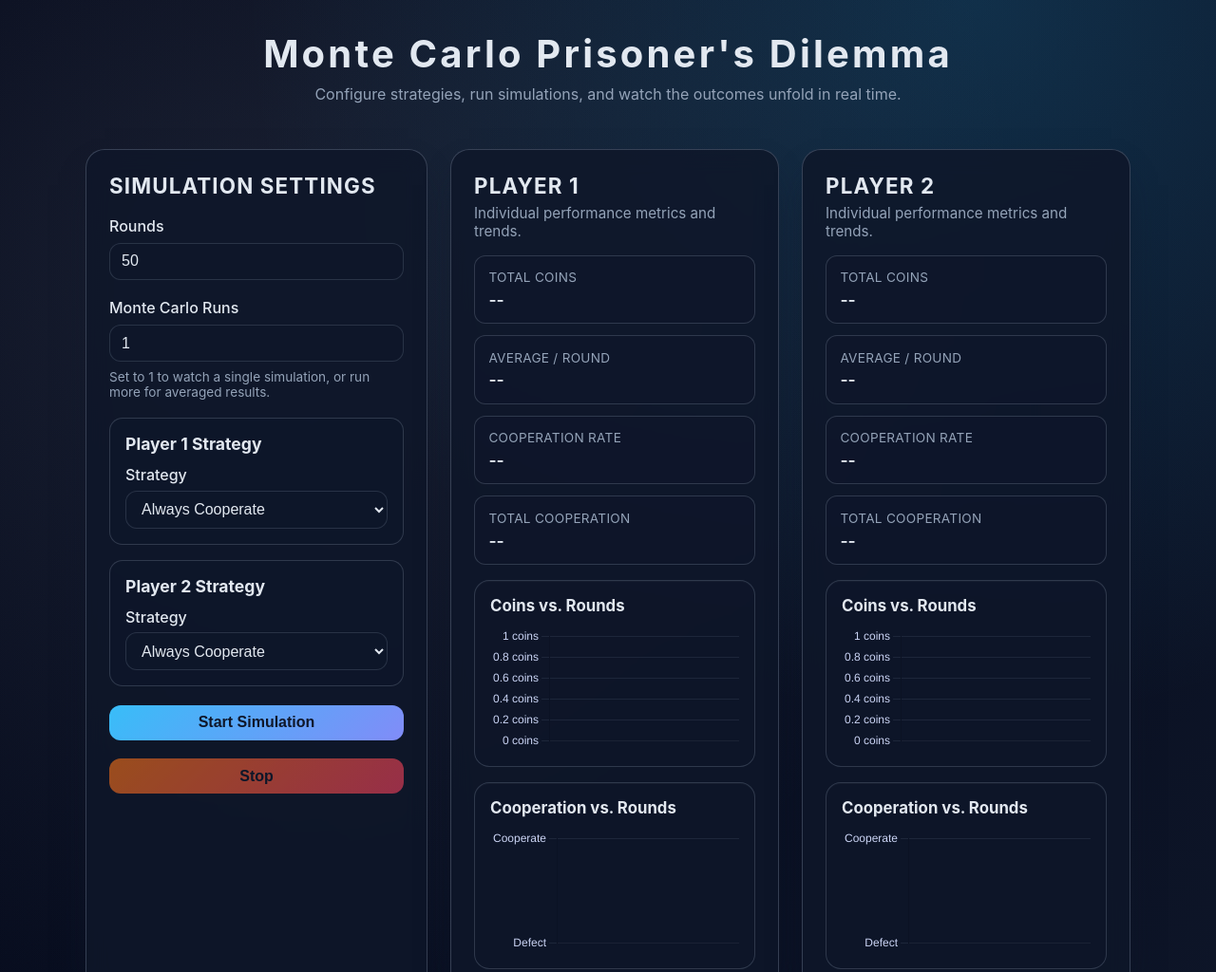
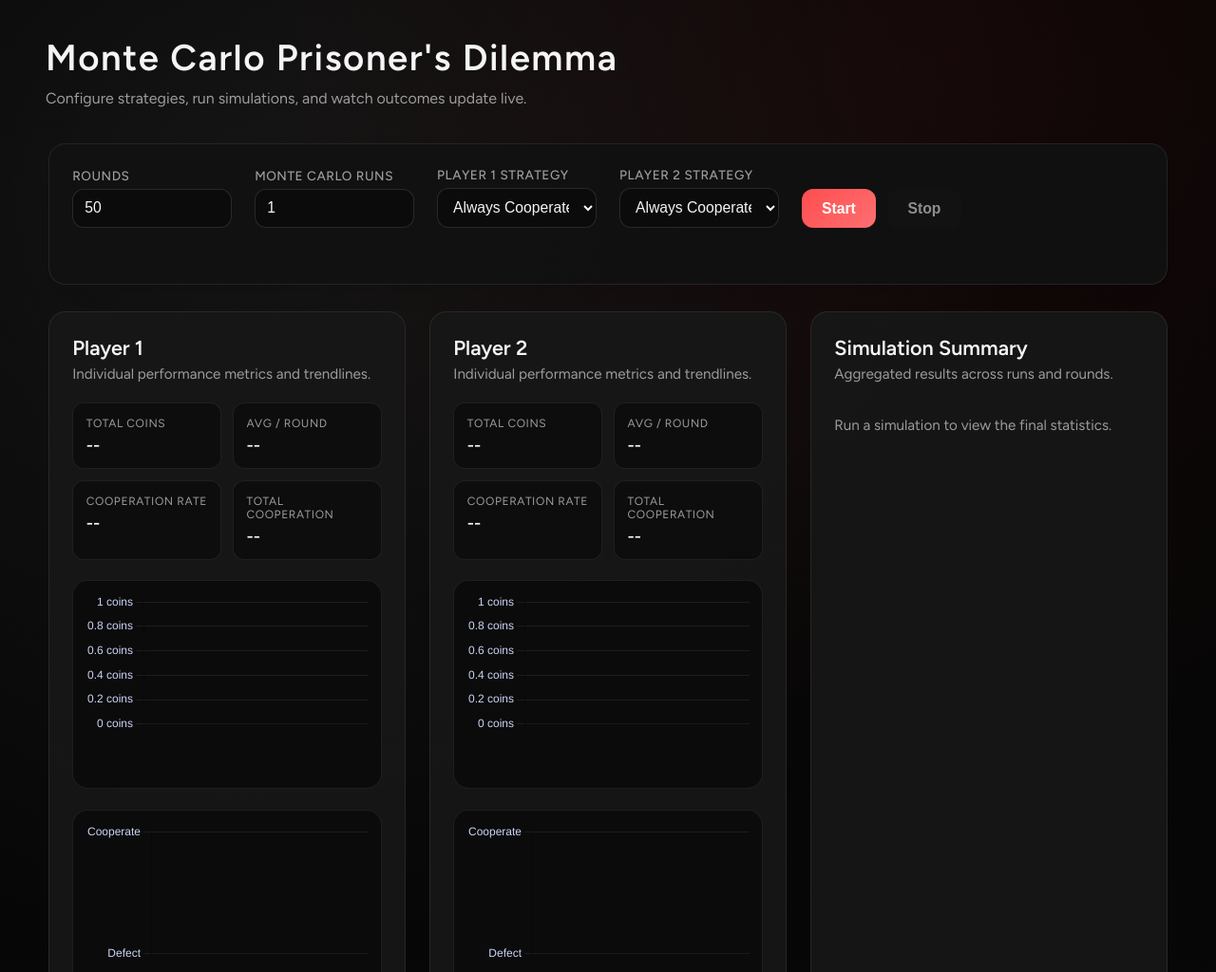
Before and after one commit to michaelmazilu/monte-carlo-prisoners-dilemma, a plain HTML site: page frontend/index.html in a window 1280 px wide. Shown: the top 1024 px of the page at 95% size. Drawn offline with nearby package versions, Linux system fonts and the light colour scheme.

Commit message:
frontend update

```diff
--- a/frontend/index.html
+++ b/frontend/index.html
@@ -4,84 +4,77 @@
     <meta charset="UTF-8">
     <meta name="viewport" content="width=device-width, initial-scale=1.0">
     <title>Monte Carlo Prisoner's Dilemma Simulator</title>
+    <link rel="preconnect" href="https://fonts.googleapis.com">
+    <link rel="preconnect" href="https://fonts.gstatic.com" crossorigin>
+    <link href="https://fonts.googleapis.com/css2?family=Figtree:wght@400;500;600;700&display=swap" rel="stylesheet">
     <link rel="stylesheet" href="static/css/styles.css">
     <script src="https://cdn.jsdelivr.net/npm/chart.js@4.4.6/dist/chart.umd.min.js" defer></script>
     <script type="module" src="static/js/app.js" defer></script>
 </head>
 <body>
     <header class="app-header">
+        <div class="brand">
             <h1>Monte Carlo Prisoner's Dilemma</h1>
-        <p class="subtitle">Configure strategies, run simulations, and watch the outcomes unfold in real time.</p>
+            <p class="subtitle">Configure strategies, run simulations, and watch outcomes update live.</p>
+        </div>
     </header>
 
-    <main class="app-container">
-        <section class="panel configuration-panel">
-            <h2>Simulation Settings</h2>
-            <form id="simulation-form">
-                <div class="form-group">
+    <main class="app-main">
+        <section class="controls-bar">
+            <form id="simulation-form" class="controls-form">
+                <div class="control-field">
                     <label for="rounds">Rounds</label>
                     <input type="number" id="rounds" name="rounds" min="1" value="50" required>
                 </div>
-
-                <div class="form-group">
+                <div class="control-field">
                     <label for="monteCarloRuns">Monte Carlo Runs</label>
                     <input type="number" id="monteCarloRuns" name="monteCarloRuns" min="1" value="1" required>
-                    <span class="helper-text">Set to 1 to watch a single simulation, or run more for averaged results.</span>
                 </div>
-
-                <div class="strategies">
-                    <div class="strategy">
-                        <h3>Player 1 Strategy</h3>
-                        <label>
-                            Strategy
+                <div class="control-field">
+                    <label for="player1Strategy">Player 1 Strategy</label>
                     <select id="player1Strategy" name="player1Strategy" required>
                         <option value="always_cooperate">Always Cooperate</option>
                         <option value="always_defect">Always Defect</option>
                         <option value="probabilistic">Probabilistic</option>
                     </select>
-                        </label>
-                        <label class="probability-input hidden" data-probability-for="player1">
-                            Cooperation Probability (%)
+                </div>
+                <div class="control-field probability-input hidden" data-probability-for="player1">
+                    <label for="player1Probability">Player 1 Cooperation (%)</label>
                     <input type="number" id="player1Probability" name="player1Probability" min="0" max="100" value="50">
-                        </label>
                 </div>
-
-                    <div class="strategy">
-                        <h3>Player 2 Strategy</h3>
-                        <label>
-                            Strategy
+                <div class="control-field">
+                    <label for="player2Strategy">Player 2 Strategy</label>
                     <select id="player2Strategy" name="player2Strategy" required>
                         <option value="always_cooperate">Always Cooperate</option>
                         <option value="always_defect">Always Defect</option>
                         <option value="probabilistic">Probabilistic</option>
                     </select>
-                        </label>
-                        <label class="probability-input hidden" data-probability-for="player2">
-                            Cooperation Probability (%)
+                </div>
+                <div class="control-field probability-input hidden" data-probability-for="player2">
+                    <label for="player2Probability">Player 2 Cooperation (%)</label>
                     <input type="number" id="player2Probability" name="player2Probability" min="0" max="100" value="50">
-                        </label>
                 </div>
+                <div class="controls-actions">
+                    <button type="submit" id="startButton">Start</button>
+                    <button type="button" id="stopButton" disabled>Stop</button>
                 </div>
-
-                <button type="submit" id="startButton">Start Simulation</button>
-                <button type="button" id="stopButton" disabled>Stop</button>
                 <p id="statusText" aria-live="polite"></p>
             </form>
         </section>
 
-        <section class="player-grid">
-            <div class="panel player-panel" data-player="player1">
-                <div class="player-header">
+        <section class="analytics-grid">
+            <article class="analytics-card player-card" data-player="player1">
+                <header class="card-header">
                     <h2>Player 1</h2>
-                    <p class="player-description">Individual performance metrics and trends.</p>
-                </div>
+                    <p>Individual performance metrics and trendlines.</p>
+                </header>
                 <div class="player-stats">
                     <div class="stat">
                         <span class="stat-label">Total Coins</span>
                         <span class="stat-value" data-player="player1" data-field="totalCoins">--</span>
                     </div>
                     <div class="stat">
-                        <span class="stat-label">Average / Round</span>
+                        <span class="stat-label">Avg / Round</span>
                         <span class="stat-value" data-player="player1" data-field="avgPayoff">--</span>
                     </div>
                     <div class="stat">
@@ -93,28 +86,26 @@
                         <span class="stat-value" data-player="player1" data-field="totalCooperation">--</span>
                     </div>
                 </div>
-                <div class="chart-card">
-                    <h3>Coins vs. Rounds</h3>
+                <div class="chart-slab">
                     <canvas id="player1CoinsChart"></canvas>
                 </div>
-                <div class="chart-card">
-                    <h3>Cooperation vs. Rounds</h3>
+                <div class="chart-slab">
                     <canvas id="player1CooperationChart"></canvas>
                 </div>
-            </div>
+            </article>
 
-            <div class="panel player-panel" data-player="player2">
-                <div class="player-header">
+            <article class="analytics-card player-card" data-player="player2">
+                <header class="card-header">
                     <h2>Player 2</h2>
-                    <p class="player-description">Individual performance metrics and trends.</p>
-                </div>
+                    <p>Individual performance metrics and trendlines.</p>
+                </header>
                 <div class="player-stats">
                     <div class="stat">
                         <span class="stat-label">Total Coins</span>
                         <span class="stat-value" data-player="player2" data-field="totalCoins">--</span>
                     </div>
                     <div class="stat">
-                        <span class="stat-label">Average / Round</span>
+                        <span class="stat-label">Avg / Round</span>
                         <span class="stat-value" data-player="player2" data-field="avgPayoff">--</span>
                     </div>
                     <div class="stat">
@@ -126,22 +117,23 @@
                         <span class="stat-value" data-player="player2" data-field="totalCooperation">--</span>
                     </div>
                 </div>
-                <div class="chart-card">
-                    <h3>Coins vs. Rounds</h3>
+                <div class="chart-slab">
                     <canvas id="player2CoinsChart"></canvas>
                 </div>
-                <div class="chart-card">
-                    <h3>Cooperation vs. Rounds</h3>
+                <div class="chart-slab">
                     <canvas id="player2CooperationChart"></canvas>
                 </div>
-            </div>
-        </section>
+            </article>
 
-        <section class="panel summary-panel">
+            <article class="analytics-card summary-card">
+                <header class="card-header">
                     <h2>Simulation Summary</h2>
-            <div id="summaryContent">
+                    <p>Aggregated results across runs and rounds.</p>
+                </header>
+                <div id="summaryContent" class="summary-body">
                     <p>Run a simulation to view the final statistics.</p>
                 </div>
+            </article>
         </section>
     </main>
 
--- a/frontend/static/css/styles.css
+++ b/frontend/static/css/styles.css
@@ -1,251 +1,163 @@
 :root {
-    color-scheme: light dark;
-    --bg-color: #0f172a;
-    --panel-bg: rgba(15, 23, 42, 0.85);
-    --panel-border: rgba(148, 163, 184, 0.3);
-    --highlight: #38bdf8;
-    --text-color: #e2e8f0;
-    --muted-text: #94a3b8;
-    --success: #22c55e;
-    --danger: #f97316;
-    font-family: "Inter", "Segoe UI", system-ui, -apple-system, sans-serif;
+    color-scheme: dark;
+    --bg: #080808;
+    --surface: rgba(18, 18, 18, 0.94);
+    --surface-alt: rgba(24, 24, 24, 0.9);
+    --border: rgba(255, 255, 255, 0.08);
+    --text: #f5f5f5;
+    --text-muted: #9c9c9c;
+    --accent: #ff4d4f;
+    --accent-strong: #ff6f71;
+    --danger: #ff4d4f;
+    --success: #38d388;
+    font-family: "Figtree", "Segoe UI", system-ui, -apple-system, sans-serif;
 }
 
-* {
+*,
+*::before,
+*::after {
     box-sizing: border-box;
 }
 
 body {
     margin: 0;
     min-height: 100vh;
-    background: radial-gradient(circle at 20% 20%, rgba(148, 163, 184, 0.15), transparent 55%),
-                radial-gradient(circle at 80% 0, rgba(56, 189, 248, 0.2), transparent 45%),
-                linear-gradient(135deg, #020617 0%, #0f172a 100%);
-    color: var(--text-color);
     display: flex;
     flex-direction: column;
+    background: radial-gradient(circle at 20% 15%, rgba(255, 255, 255, 0.07), transparent 55%),
+        radial-gradient(circle at 78% 5%, rgba(255, 77, 79, 0.08), transparent 50%),
+        linear-gradient(180deg, #020202 0%, var(--bg) 100%);
+    color: var(--text);
 }
 
-.app-header,
-.app-footer {
-    text-align: center;
-    padding: 2rem 1rem;
+.app-header {
+    padding: 2.4rem clamp(1.25rem, 4vw, 3rem) 1.4rem;
 }
 
-.app-header h1 {
+.brand h1 {
     margin: 0;
-    font-size: 2.5rem;
-    letter-spacing: 0.08em;
+    font-size: clamp(1.9rem, 3vw, 2.6rem);
+    font-weight: 600;
+    letter-spacing: 0.04em;
 }
 
-.app-header .subtitle {
-    margin-top: 0.5rem;
-    color: var(--muted-text);
+.brand .subtitle {
+    margin-top: 0.6rem;
+    font-size: 1rem;
+    color: var(--text-muted);
 }
 
-.app-container {
+.app-main {
     flex: 1;
-    width: min(1100px, 94vw);
-    margin: 0 auto 3rem auto;
-    display: grid;
-    grid-template-columns: 1fr;
-    gap: 1.5rem;
+    width: min(1200px, 92vw);
+    margin: 0 auto;
+    display: flex;
+    flex-direction: column;
+    gap: 1.75rem;
+    padding-bottom: 3rem;
 }
 
-.panel {
-    background: var(--panel-bg);
-    border: 1px solid var(--panel-border);
-    border-radius: 20px;
-    padding: 1.5rem;
-    backdrop-filter: blur(12px);
-    box-shadow: 0 18px 40px -20px rgba(15, 23, 42, 1);
+.controls-bar {
+    background: var(--surface);
+    border: 1px solid var(--border);
+    border-radius: 18px;
+    padding: clamp(1rem, 2vw, 1.5rem);
+    box-shadow: 0 20px 40px -42px rgba(0, 0, 0, 0.8);
 }
 
-.panel h2 {
-    margin-top: 0;
-    font-size: 1.4rem;
-    letter-spacing: 0.05em;
+.controls-form {
+    display: grid;
+    grid-template-columns: repeat(auto-fit, minmax(150px, 1fr));
+    gap: 1rem clamp(1rem, 2vw, 1.5rem);
+    align-items: end;
+}
+
+.control-field {
+    display: flex;
+    flex-direction: column;
+    gap: 0.35rem;
+}
+
+.control-field label {
+    font-size: 0.85rem;
+    font-weight: 500;
+    color: var(--text-muted);
+    letter-spacing: 0.04em;
     text-transform: uppercase;
 }
 
-form {
-    display: grid;
-    gap: 1.2rem;
+.control-field input,
+.control-field select {
+    padding: 0.65rem 0.75rem;
+    border-radius: 12px;
+    border: 1px solid rgba(255, 255, 255, 0.12);
+    background: rgba(12, 12, 12, 0.9);
+    color: var(--text);
+    font-size: 0.98rem;
+    transition: border 0.2s ease, box-shadow 0.2s ease;
 }
 
-.form-group {
-    display: flex;
-    flex-direction: column;
-    gap: 0.5rem;
-}
-
-label {
-    display: flex;
-    flex-direction: column;
-    gap: 0.4rem;
-    font-weight: 500;
-}
-
-input,
-select,
-button {
-    padding: 0.6rem 0.75rem;
-    border-radius: 12px;
-    border: 1px solid rgba(148, 163, 184, 0.2);
-    background: rgba(15, 23, 42, 0.65);
-    color: inherit;
-    font-size: 1rem;
-}
-
-input:focus,
-select:focus {
-    outline: 2px solid var(--highlight);
-}
-
-button {
-    cursor: pointer;
-    border: none;
-    background: linear-gradient(135deg, #38bdf8, #818cf8);
-    color: #0f172a;
-    font-weight: 600;
-    transition: transform 0.15s ease, box-shadow 0.15s ease;
-}
-
-button:disabled {
-    opacity: 0.6;
-    cursor: not-allowed;
-    transform: none;
-    box-shadow: none;
-}
-
-button:hover:not(:disabled) {
-    transform: translateY(-1px);
-    box-shadow: 0 10px 20px -8px rgba(56, 189, 248, 0.6);
-}
-
-#stopButton {
-    background: linear-gradient(135deg, #f97316, #f43f5e);
-    color: #0f172a;
-}
-
-.helper-text {
-    font-size: 0.85rem;
-    color: var(--muted-text);
-}
-
-.strategies {
-    display: grid;
-    gap: 1rem;
-}
-
-.strategy {
-    border: 1px solid rgba(148, 163, 184, 0.25);
-    border-radius: 14px;
-    padding: 1rem;
-    background: rgba(14, 23, 42, 0.45);
-}
-
-.strategy h3 {
-    margin-top: 0;
-    margin-bottom: 0.75rem;
-    font-size: 1.1rem;
+.control-field input:focus,
+.control-field select:focus {
+    outline: none;
+    border-color: var(--accent);
+    box-shadow: 0 0 0 2px rgba(255, 77, 79, 0.28);
 }
 
 .probability-input.hidden {
     display: none;
 }
 
-.player-grid {
-    display: grid;
-    gap: 1.5rem;
+.controls-actions {
+    display: flex;
+    gap: 0.75rem;
 }
 
-.player-panel {
-    display: flex;
-    flex-direction: column;
-    gap: 1rem;
+.controls-actions button {
+    flex: 1;
 }
 
-.player-header h2 {
-    margin: 0;
-    font-size: 1.4rem;
+button {
+    padding: 0.7rem 1.05rem;
+    border-radius: 12px;
+    border: none;
+    font-size: 0.98rem;
+    font-weight: 600;
+    cursor: pointer;
+    transition: transform 0.15s ease, box-shadow 0.15s ease, opacity 0.2s;
+    background: #1f1f1f;
+    color: var(--text);
 }
 
-.player-description {
-    margin: 0.35rem 0 0 0;
-    color: var(--muted-text);
-    font-size: 0.95rem;
+button:hover:not(:disabled) {
+    transform: translateY(-1px);
+    box-shadow: 0 16px 32px -24px rgba(255, 255, 255, 0.35);
 }
 
-.player-stats {
-    display: grid;
-    gap: 0.75rem;
-    grid-template-columns: repeat(auto-fit, minmax(160px, 1fr));
+#startButton {
+    background: linear-gradient(135deg, var(--accent), var(--accent-strong));
+    color: #ffffff;
 }
 
-.stat {
-    padding: 0.9rem;
-    border-radius: 12px;
-    background: rgba(15, 23, 42, 0.6);
-    border: 1px solid rgba(148, 163, 184, 0.25);
-    display: flex;
-    flex-direction: column;
-    gap: 0.3rem;
+#stopButton {
+    background: #141414;
+    color: var(--text);
 }
 
-.stat-label {
-    font-size: 0.85rem;
-    color: var(--muted-text);
-    letter-spacing: 0.02em;
-    text-transform: uppercase;
-}
-
-.stat-value {
-    font-size: 1.1rem;
-    font-weight: 600;
-    color: var(--text-color);
-}
-
-.chart-card {
-    background: rgba(15, 23, 42, 0.55);
-    border-radius: 16px;
-    padding: 1rem;
-    border: 1px solid rgba(148, 163, 184, 0.25);
-    box-shadow: inset 0 1px 0 rgba(255, 255, 255, 0.03);
-}
-
-.chart-card h3 {
-    margin: 0 0 0.75rem 0;
-    font-size: 1.05rem;
-}
-
-.summary-panel p {
-    margin: 0.5rem 0;
-    line-height: 1.6;
-}
-
-.metric {
-    display: grid;
-    grid-template-columns: repeat(auto-fit, minmax(200px, 1fr));
-    gap: 0.5rem;
-    margin-bottom: 1rem;
-}
-
-.metric span {
-    display: inline-block;
-    padding: 0.75rem;
-    border-radius: 12px;
-    background: rgba(15, 23, 42, 0.6);
-    border: 1px solid rgba(148, 163, 184, 0.2);
+button:disabled {
+    opacity: 0.55;
+    cursor: not-allowed;
+    transform: none;
+    box-shadow: none;
 }
 
 #statusText {
+    grid-column: 1 / -1;
+    margin: 0;
+    font-size: 0.9rem;
     font-weight: 500;
+    color: var(--accent);
     min-height: 1.2rem;
-}
-
-#statusText[data-level="info"] {
-    color: var(--highlight);
 }
 
 #statusText[data-level="success"] {
@@ -253,38 +165,120 @@ button:hover:not(:disabled) {
 }
 
 #statusText[data-level="warning"] {
-    color: #facc15;
+    color: #f5c04f;
 }
 
 #statusText[data-level="danger"] {
-    color: #f43f5e;
+    color: var(--danger);
 }
 
-.app-footer p {
-    margin: 0;
-    color: var(--muted-text);
+.analytics-grid {
+    display: grid;
+    grid-template-columns: repeat(auto-fit, minmax(320px, 1fr));
+    gap: 1.6rem;
 }
 
-@media (min-width: 900px) {
-    .app-container {
-        grid-template-columns: 360px 1fr;
-    }
+.analytics-card {
+    background: var(--surface-alt);
+    border: 1px solid var(--border);
+    border-radius: 18px;
+    padding: clamp(1rem, 2vw, 1.5rem);
+    display: flex;
+    flex-direction: column;
+    gap: 1.35rem;
+}
 
-    .player-grid {
-        grid-column: 2 / 3;
-        grid-template-columns: repeat(2, minmax(0, 1fr));
+.card-header h2 {
+    margin: 0;
+    font-size: 1.35rem;
+    font-weight: 600;
+}
+
+.card-header p {
+    margin: 0.35rem 0 0 0;
+    color: var(--text-muted);
+    font-size: 0.95rem;
+}
+
+.player-stats {
+    display: grid;
+    grid-template-columns: repeat(auto-fit, minmax(140px, 1fr));
+    gap: 0.75rem;
+}
+
+.stat {
+    display: flex;
+    flex-direction: column;
+    gap: 0.35rem;
+    padding: 0.85rem;
+    border-radius: 12px;
+    background: rgba(12, 12, 12, 0.82);
+    border: 1px solid rgba(255, 255, 255, 0.08);
+}
+
+.stat-label {
+    font-size: 0.75rem;
+    text-transform: uppercase;
+    letter-spacing: 0.05em;
+    color: var(--text-muted);
+}
+
+.stat-value {
+    font-size: 1.1rem;
+    font-weight: 600;
+}
+
+.chart-slab {
+    background: rgba(10, 10, 10, 0.85);
+    border: 1px solid rgba(255, 255, 255, 0.08);
+    border-radius: 16px;
+    padding: 0.75rem;
+    min-height: 220px;
+}
+
+.chart-slab canvas {
+    width: 100%;
+    height: 100%;
+}
+
+.summary-body {
+    display: flex;
+    flex-direction: column;
+    gap: 0.75rem;
+    font-size: 0.95rem;
+    color: var(--text-muted);
+}
+
+.summary-body .metric {
+    display: grid;
+    grid-template-columns: repeat(auto-fit, minmax(160px, 1fr));
+    gap: 0.6rem;
+}
+
+.summary-body .metric span {
+    padding: 0.65rem;
+    border-radius: 10px;
+    background: rgba(12, 12, 12, 0.82);
+    border: 1px solid rgba(255, 255, 255, 0.08);
+    color: var(--text);
+}
+
+.app-footer {
+    padding: 2.5rem 1rem;
+    text-align: center;
+    color: var(--text-muted);
+    font-size: 0.9rem;
+}
+
+@media (max-width: 980px) {
+    .controls-form {
+        grid-template-columns: repeat(auto-fit, minmax(140px, 1fr));
     }
 }
 
-@media (max-width: 900px) {
-    .player-grid {
-        grid-template-columns: 1fr;
-    }
-}
-
-@media (max-width: 600px) {
-    .app-header h1 {
-        font-size: 2rem;
+@media (max-width: 720px) {
+    .controls-actions {
+        flex-direction: column;
     }
 
     button {
```
Lines whose indentation alone changed are shown as unchanged.
